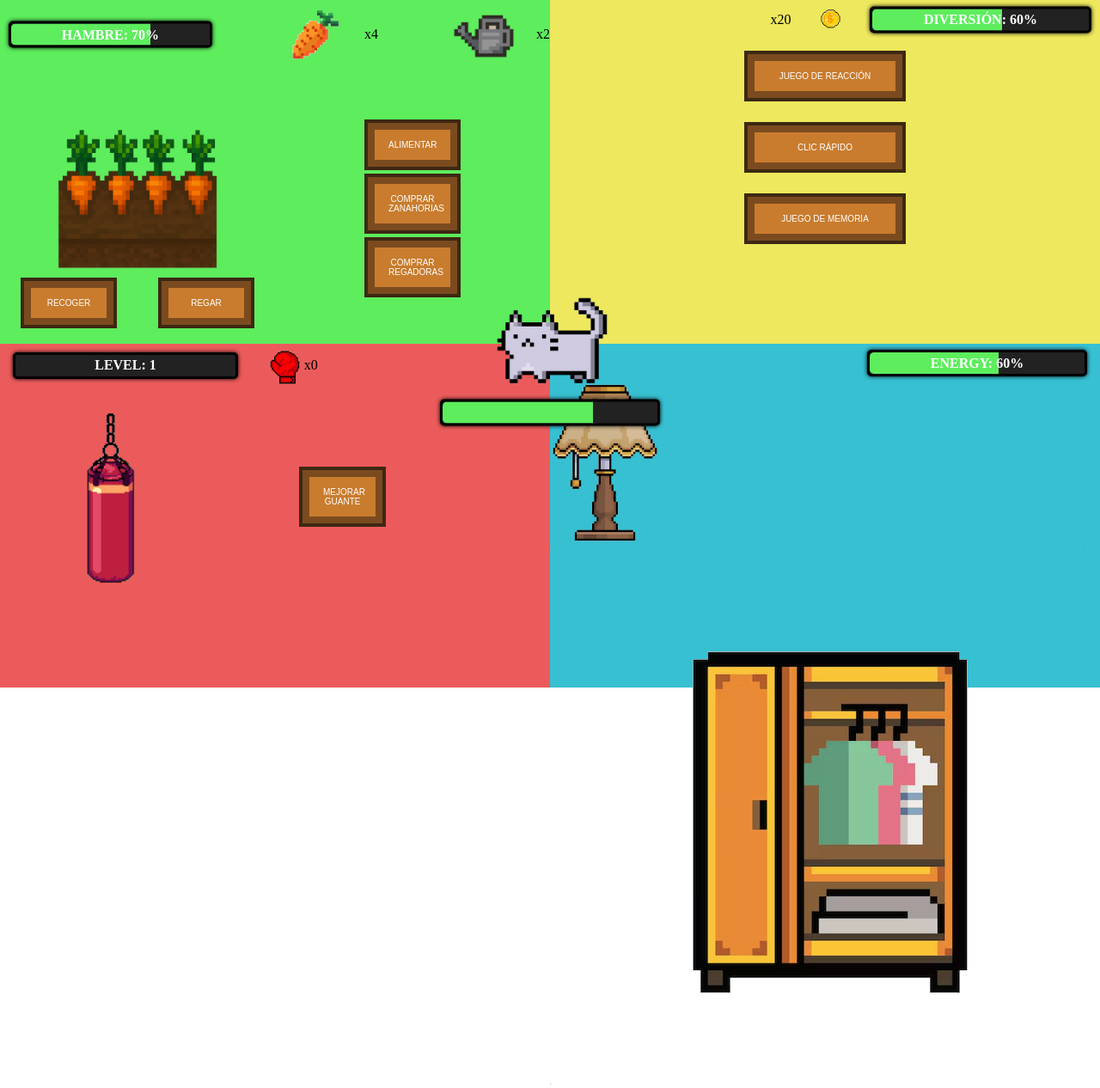
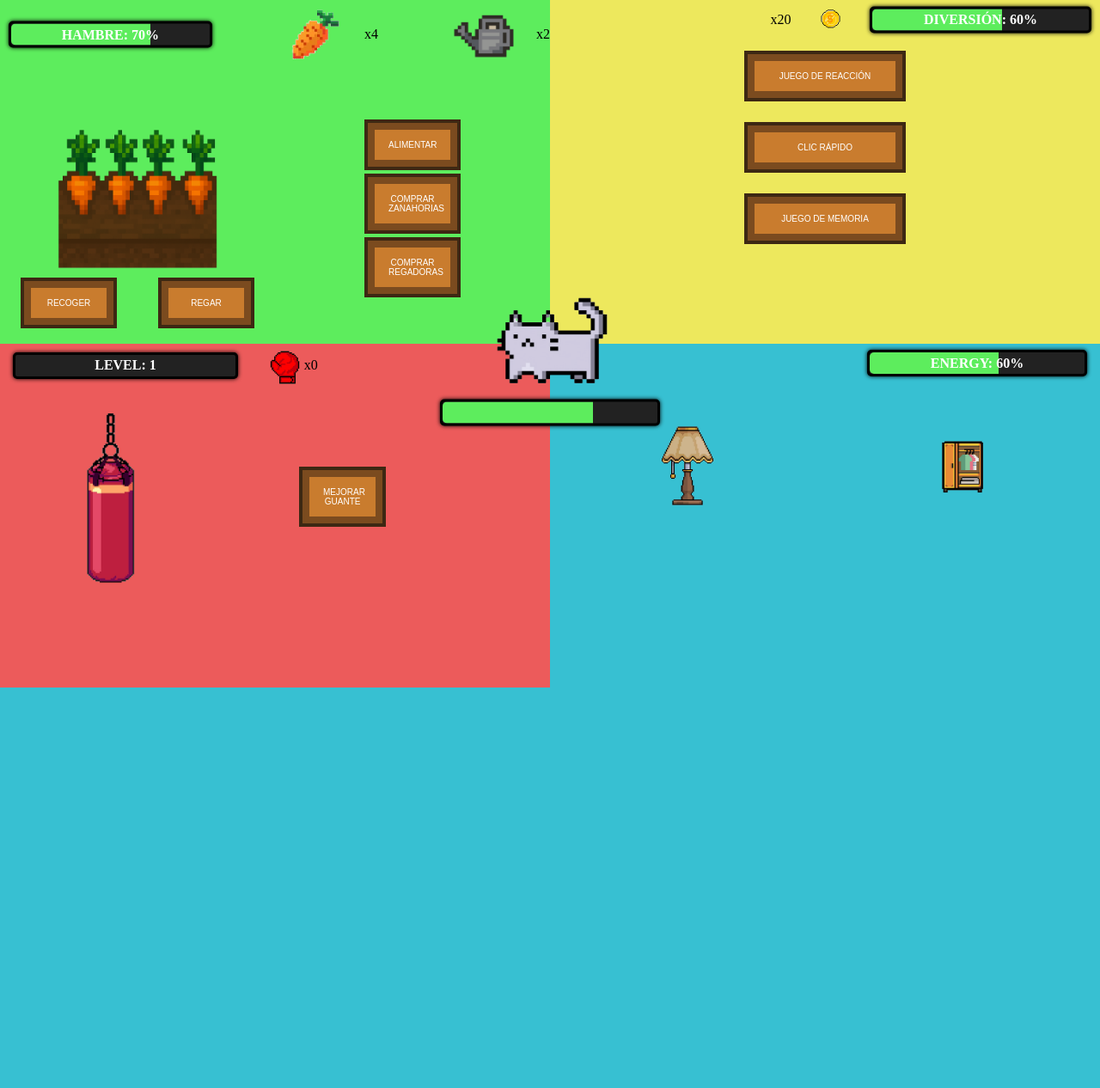
Before and after one commit to IsaacCM4/BootCampReusPHP, a PHP site: page / in a window 1280 px wide. Shown: the whole page at 86% size. After the commit the page ends 800 px from the top, so only its background shows below. Run offline with PHP 8.4, Linux system fonts and the light colour scheme.

Commit message:
Funcionamiento de la lampara correcto

```diff
--- a/tamagochi/index.html
+++ b/tamagochi/index.html
@@ -98,9 +98,17 @@
           </div>
         </div>
         <div id="panelDormitorio">
-          <img src="./imgtamagochi/lampara.png" alt="" id="lampara">
+          <div id="divLampara">
+            <img src="./imgtamagochi/lampara.png" alt="" id="lampara">
+
+          </div>
+
           <div id="overlay"></div>
-          <img src="./imgtamagochi/armario.png" alt="">
+          <div id="divArmario">
+            <img src="./imgtamagochi/armario.png" alt="" id="armario">
+
+          </div>
+
         </div>
 
         </div>
--- a/tamagochi/style.css
+++ b/tamagochi/style.css
@@ -513,9 +513,7 @@ body {
 }
 
 /*Zona dormitorio*/
-#lampara{
-  width: 20%;
-}
+
 #overlay {
   position: fixed; /* cubre toda la pantalla */
   top: 0;
@@ -549,3 +547,38 @@ body {
   /* Hacer el halo circular */
   border-radius: 50%;
 }
+
+#panelDormitorio{
+  display: flex;
+  flex-direction: row;
+  align-items: center;
+  width: 100%;
+
+}
+
+#armario{
+  width: 20%;
+}
+#lampara{
+  width: 20%;
+  height: 10%;
+}
+#divLampara{
+  width: 50%;
+  display: flex;
+  justify-items: center;
+  align-items: center;
+  flex-direction: column;
+ margin-top: 50px;
+  gap: 20px;
+}
+
+#divArmario{
+ width: 50%;
+  display: flex;
+  justify-items: center;
+  align-items: center;
+  flex-direction: column;
+  margin-top: 50px;
+  gap: 20px;
+}
--- a/tamagochi/tamagochi.js
+++ b/tamagochi/tamagochi.js
@@ -40,7 +40,12 @@ let golpesNecesarios = 10;
 //Elementos zona dormitorio
 const lampara = document.getElementById("lampara");
 const overlay = document.getElementById("overlay");
+const energyBar = document.getElementById("energy");
+const energyText = document.getElementById("energyText");
+const btnLampara = document.getElementById("btn-lampara");
 
+let energy = parseInt(energyBar.style.width) || 60;
+let intervalId = null;
 // --------------------
 // Variables iniciales
 // --------------------
@@ -254,6 +259,7 @@ volverTamagochi.addEventListener("click", cerrarMinijuego);
 document.getElementById("juegoReaccion").addEventListener("click", () => {
   abrirMinijuego("Juego de Reacción", iniciarJuegoReaccion);
   overlay.classList.remove("activo");
+   lampara.classList.toggle("on");
 });
 
 function iniciarJuegoReaccion() {
@@ -359,6 +365,7 @@ function iniciarJuegoReaccion() {
 btnJuegoClickRapido.addEventListener("click", () => {
   abrirMinijuego("Clic Rápido", iniciarJuegoClics);
   overlay.classList.remove("activo");
+   lampara.classList.toggle("on");
 });
 
 //Volver a pantalla incial
@@ -435,6 +442,7 @@ function iniciarJuegoClics() {
 //Juego de memoria
 btnJuegoMemoria.addEventListener("click", () => {
   overlay.classList.remove("activo");
+   lampara.classList.toggle("on");
   abrirMinijuego("Juego de Memoria", iniciarJuegoMemoria);
 });
 
@@ -715,6 +723,34 @@ btnMejorarGuante.addEventListener("click", () => {
 
 //Zona dormitorio
 lampara.addEventListener("click", () => {
-overlay.classList.toggle("activo");
-lampara.classList.toggle("on")
+  overlay.classList.toggle("activo");
+  lampara.classList.toggle("on");
+
+  if (lampara.classList.contains("on")) {
+    startEnergyFill();
+  } else {
+    stopEnergyFill();
+  }
 });
+
+function startEnergyFill() {
+  if (intervalId) return;
+  intervalId = setInterval(() => {
+    if (energy < 100) {
+      energy += 1;
+      updateEnergyBar();
+    } else {
+      stopEnergyFill();
+    }
+  }, 1000);
+}
+
+function stopEnergyFill() {
+  clearInterval(intervalId);
+  intervalId = null;
+}
+
+function updateEnergyBar() {
+  energyBar.style.width = energy + "%";
+  energyText.textContent = `Energy: ${energy}%`;
+}
```
Also changed, not shown: tamagochi/imgtamagochi/armario.png.
